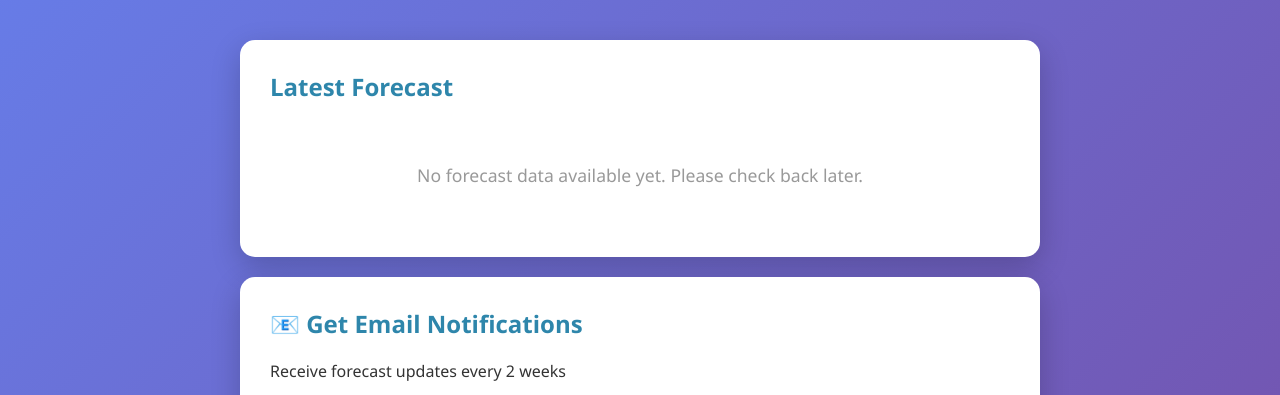
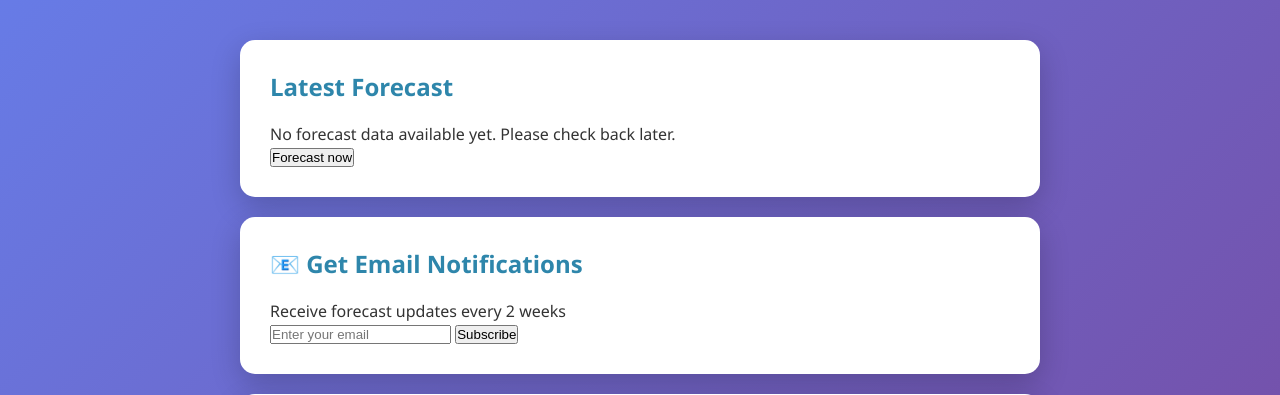
Before and after one commit to Luan1511/Automation-UNRATE-Prediction, a Flask app: page / in a window 1280 px wide. Shown: the part 109-504 px from the top of the page. Run offline with Flask 3, Linux system fonts and the light colour scheme.

Commit message:
Feature: Add 'Forecast now' button and API route

```diff
--- a/app.py
+++ b/app.py
@@ -219,6 +219,20 @@
         return jsonify({'error': str(e)}), 500
 
 
+@app.route('/api/forecast-now', methods=['POST'])
+def forecast_now():
+    """Manual trigger to fetch data and generate forecast immediately"""
+    try:
+        weekly_data_fetch()
+        forecast = load_forecast()
+        if forecast:
+            return jsonify({'message': 'Forecast generated', 'forecast': forecast}), 200
+        return jsonify({'error': 'Forecast generation failed'}), 500
+    except Exception as e:
+        logger.error(f"Error in forecast-now: {str(e)}")
+        return jsonify({'error': 'Internal server error'}), 500
+
+
 if __name__ == '__main__':
     # Create data directory
     os.makedirs('data', exist_ok=True)
--- a/static/style.css
+++ b/static/style.css
@@ -52,7 +52,19 @@
 .subscribe-card h2,
 .info-card h2 {
     color: #2E86AB;
+.secondary-btn {
+    margin-top: 12px;
+    background: #6c63ff;
+    color: #fff;
+    border: none;
+    padding: 10px 16px;
+    border-radius: 6px;
+    cursor: pointer;
+    box-shadow: 0 2px 8px rgba(108, 99, 255, 0.3);
+}
     margin-bottom: 20px;
+.secondary-btn:hover {
+    background: #5a52e6;
     font-size: 1.5rem;
 }
 
--- a/templates/index.html
+++ b/templates/index.html
@@ -31,11 +31,13 @@
                     </div>
                 </div>
                 <p class="updated">Last updated: {{ forecast.date[:10] }}</p>
+                <button id="forecastNowBtn" class="secondary-btn">Forecast now</button>
             </section>
             {% else %}
             <section class="forecast-card">
                 <h2>Latest Forecast</h2>
                 <p class="no-data">No forecast data available yet. Please check back later.</p>
+                <button id="forecastNowBtn" class="secondary-btn">Forecast now</button>
             </section>
             {% endif %}
 
@@ -108,6 +110,34 @@
                 messageEl.className = 'message';
             }, 5000);
         });
+
+        // Forecast now handler
+        const forecastBtn = document.getElementById('forecastNowBtn');
+        if (forecastBtn) {
+            forecastBtn.addEventListener('click', async () => {
+                const messageEl = document.getElementById('message');
+                try {
+                    const res = await fetch('/api/forecast-now', { method: 'POST' });
+                    const data = await res.json();
+                    if (res.ok) {
+                        // Reload to reflect latest forecast in server-rendered template
+                        messageEl.textContent = '✓ Forecast generated';
+                        messageEl.className = 'message success';
+                        setTimeout(() => { window.location.reload(); }, 800);
+                    } else {
+                        messageEl.textContent = '✗ ' + (data.error || 'Failed to generate forecast');
+                        messageEl.className = 'message error';
+                    }
+                } catch (err) {
+                    messageEl.textContent = '✗ Network error';
+                    messageEl.className = 'message error';
+                }
+                setTimeout(() => {
+                    messageEl.textContent = '';
+                    messageEl.className = 'message';
+                }, 5000);
+            });
+        }
     </script>
 </body>
 </html>
```
